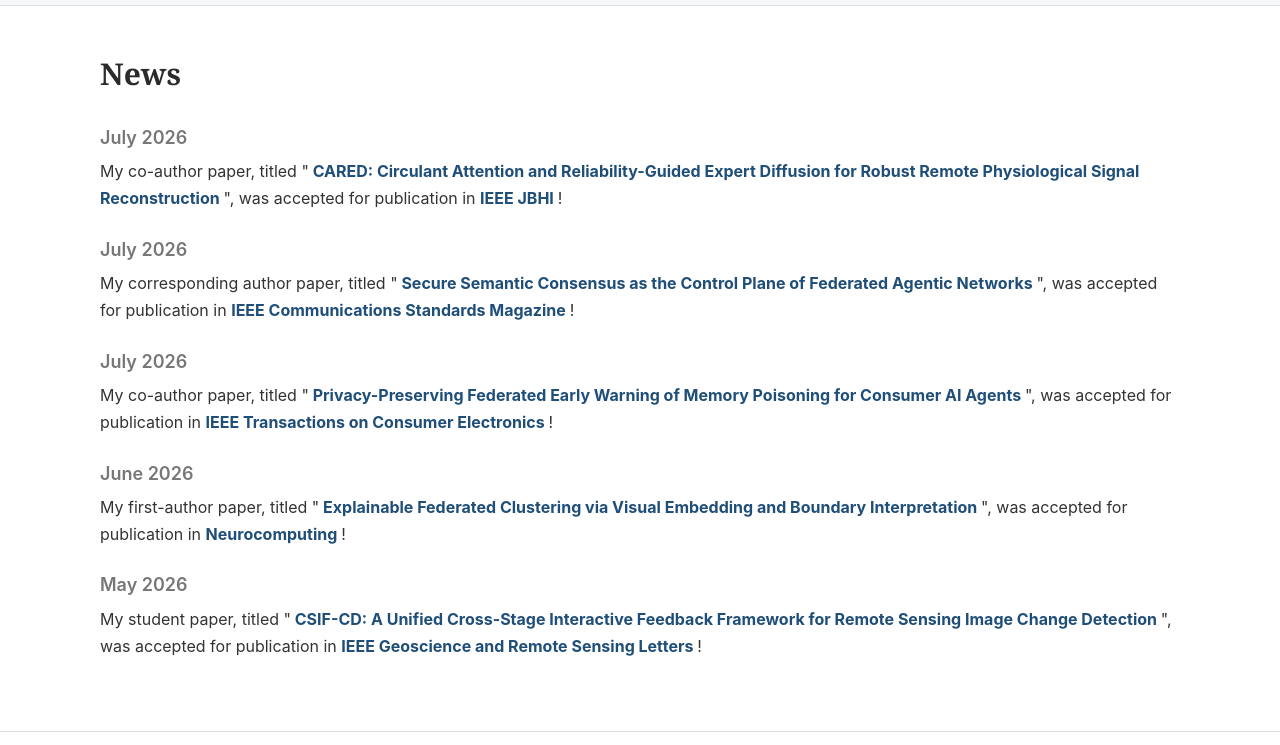
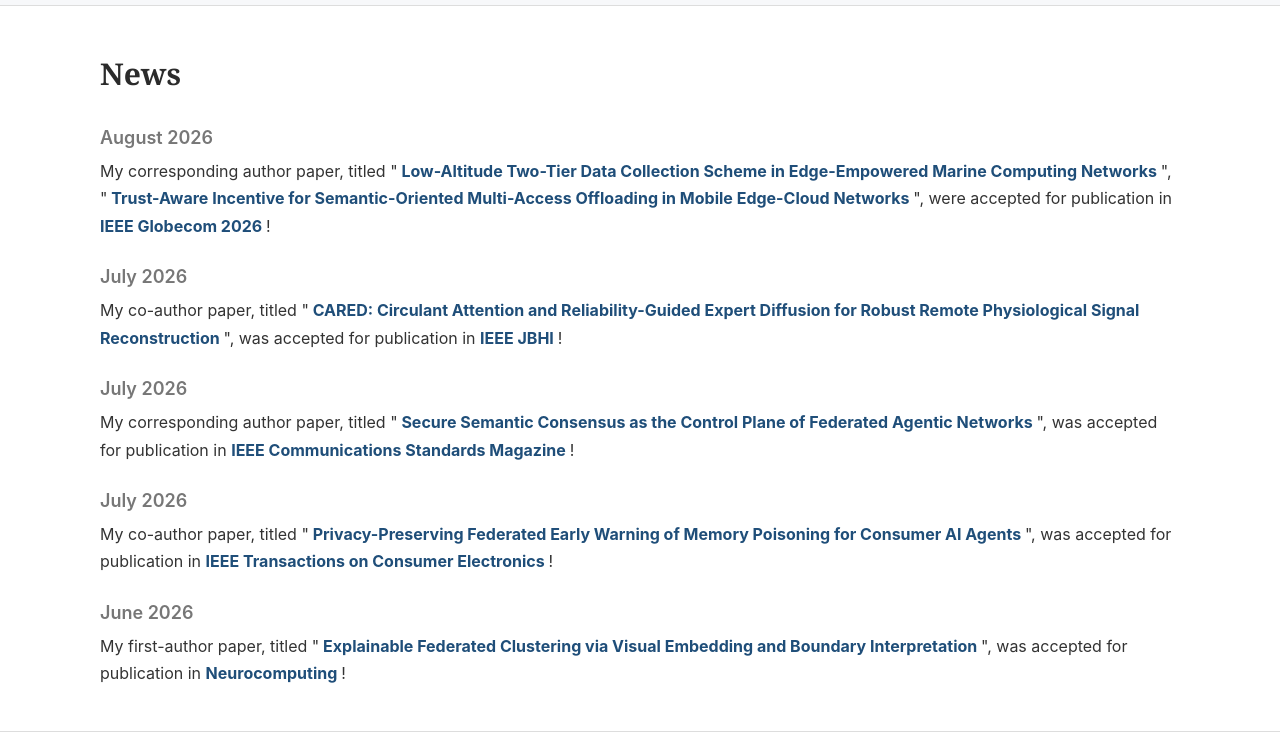
Before and after one commit to jiamingpei0262/JiamingPei.github.io, a plain HTML site: page index.html in a window 1280 px wide. Shown: the part 1680-2425 px from the top of the page. Drawn offline with Linux system fonts and the light colour scheme.

Commit message:
Update index.html

```diff
--- a/index.html
+++ b/index.html
@@ -875,6 +875,37 @@
 
     <ul class="news-list">
 
+	<li class="news-item">
+
+        <div class="news-date">
+          August 2026
+        </div>
+
+        <p class="news-content">
+
+          My corresponding author paper, titled
+          "<a href="#"
+             target="_blank"
+             rel="noopener">
+             Low-Altitude Two-Tier Data Collection Scheme in Edge-Empowered Marine Computing Networks
+          </a>",   "<a href="#"
+             target="_blank"
+             rel="noopener">
+            Trust-Aware Incentive for Semantic-Oriented Multi-Access Offloading in Mobile Edge-Cloud Networks
+          </a>",
+          were accepted for publication in
+
+          <a href="https://ieeexplore.ieee.org/xpl/RecentIssue.jsp?punumber=6221020"
+             target="_blank"
+             rel="noopener">
+             IEEE Globecom 2026
+          </a>!
+
+        </p>
+
+      </li>
+
+
 
       <li class="news-item">
 
```
